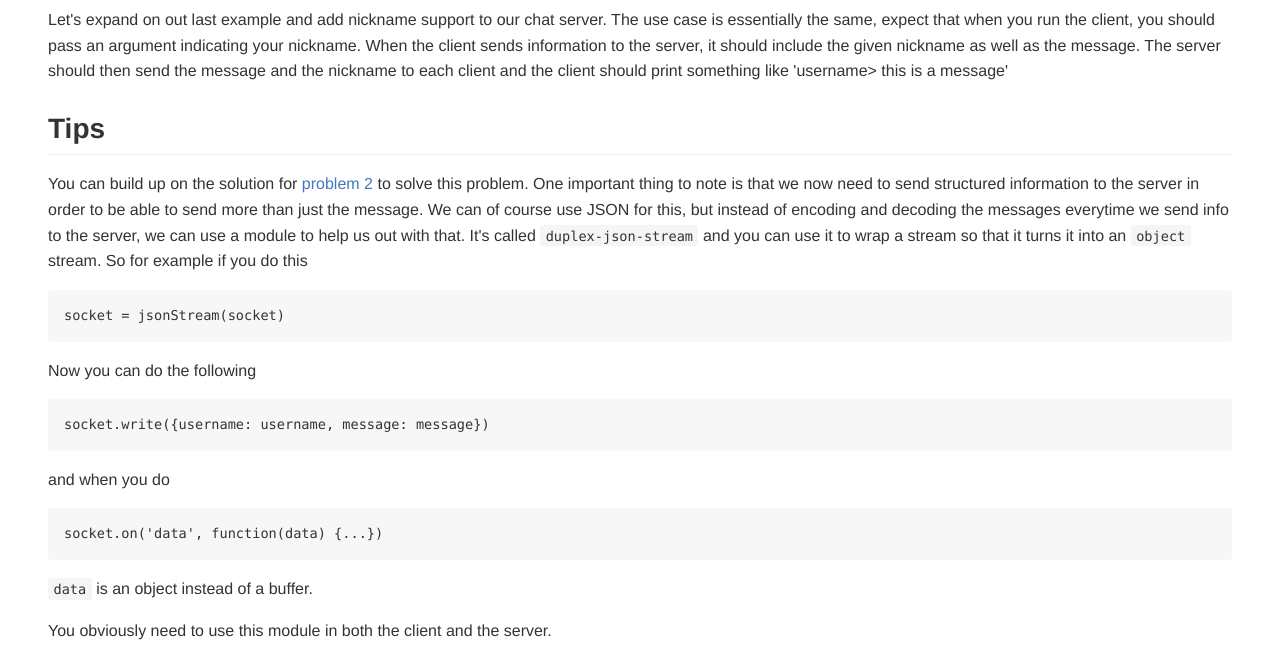
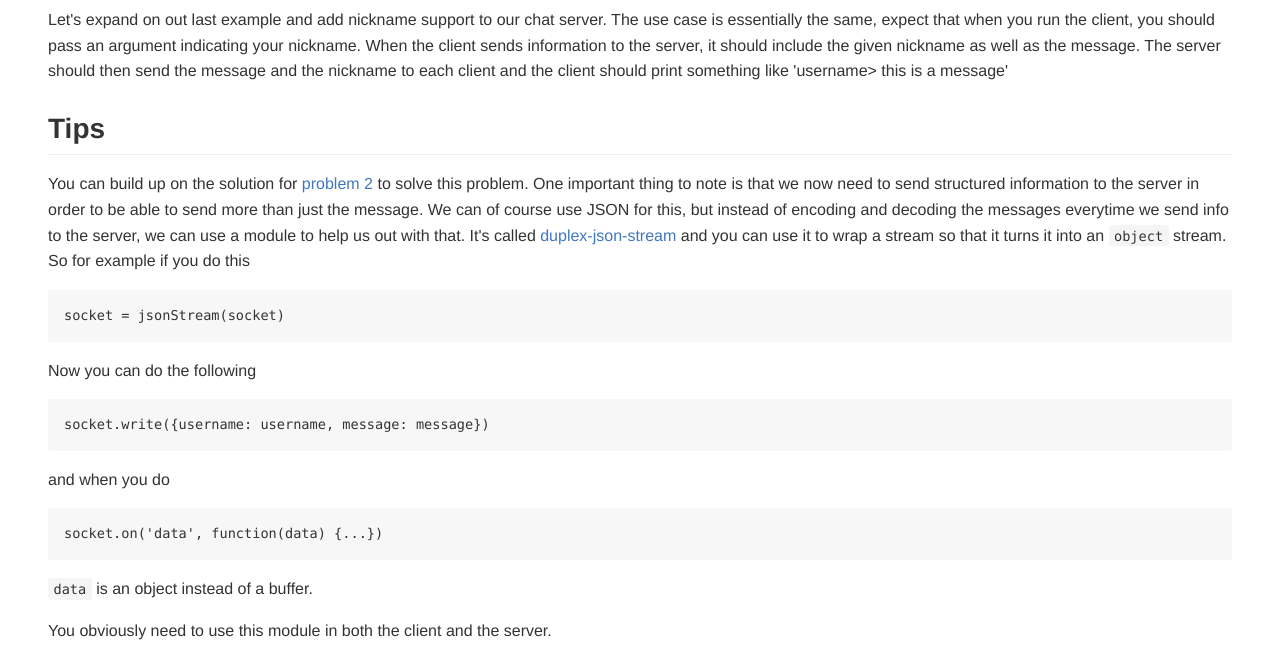
Before and after one commit to mafintosh/p2p-workshop, a website: page build/03.html in a window 1280 px wide. Shown: the part 112-780 px from the top of the page. Drawn offline with Linux system fonts and the light colour scheme.

Commit message:
new build

```diff
--- a/build/03.html
+++ b/build/03.html
@@ -665,7 +665,7 @@ nickname to each client and the client should print something like &#39;username
 <p>You can build up on the solution for <a href="02.html">problem 2</a> to solve this problem. One important thing to note is that we now need to send
 structured information to the server in order to be able to send more than just the message. We can of course use JSON for
 this, but instead of encoding and decoding the messages everytime we send info to the server, we can use a module to help
-us out with that. It&#39;s called <code>duplex-json-stream</code> and you can use it to wrap a stream so that it turns it into an <code>object</code>
+us out with that. It&#39;s called <a href="https://github.com/mafintosh/duplex-json-stream">duplex-json-stream</a> and you can use it to wrap a stream so that it turns it into an <code>object</code>
 stream. So for example if you do this</p>
 <pre><code class="lang-js">socket = jsonStream(socket)
 </code></pre>
```
